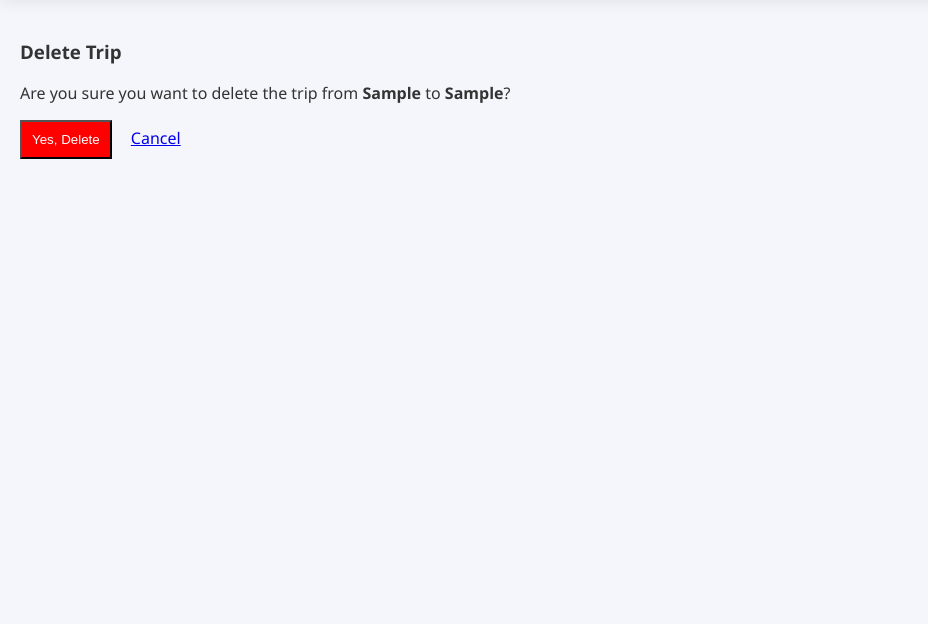
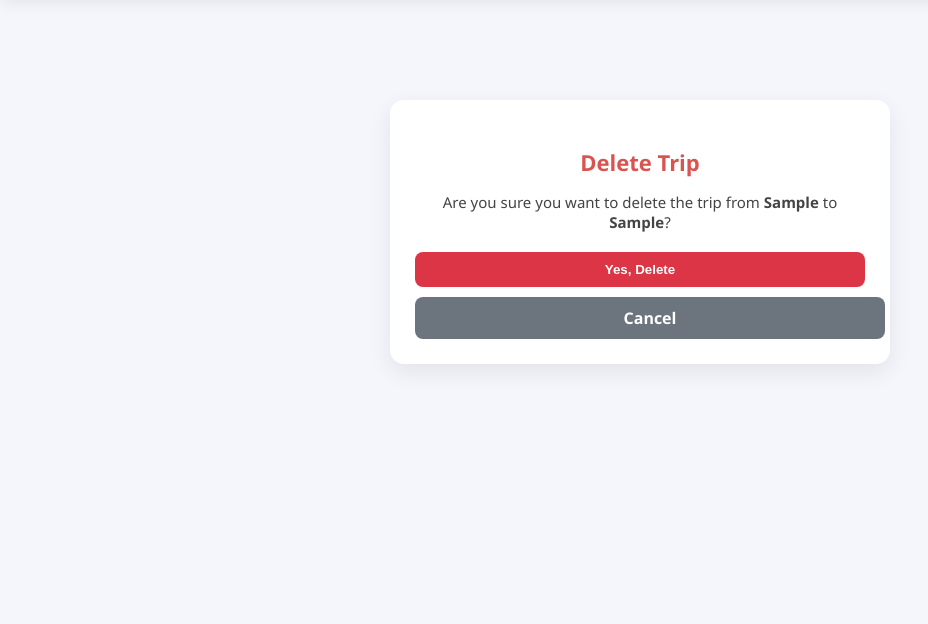
Before and after one commit to Xurwed9/hamsafar-backend, a Django app: page /delete-trip/1/ in a window 1280 px wide. Shown: the part 58-682 px from the top of the page, without its empty margins (0-928 px from the left). Run offline with Django 5.2, Linux system fonts and the light colour scheme; a user stored in the database is signed in; tables that the repository leaves empty hold one stand-in row (values such as "Sample post").

Commit message:
style deletetrip

```diff
--- a/static/css/style.css
+++ b/static/css/style.css
@@ -292,3 +292,86 @@ body {
         transform: translateY(0);
     }
 }
+
+/* ===== DELETE PAGE ===== */
+.delete-container {
+    max-width: 500px;
+    margin: 60px auto;
+    padding: 20px;
+}
+
+.delete-card {
+    background: white;
+    border-radius: 14px;
+    padding: 25px;
+    box-shadow: 0 8px 25px rgba(0,0,0,0.08);
+    text-align: center;
+    animation: fadeUp 0.4s ease;
+}
+
+.delete-title {
+    font-size: 22px;
+    margin-bottom: 15px;
+    color: #d9534f;
+}
+
+.delete-text {
+    font-size: 15px;
+    margin-bottom: 20px;
+    color: #444;
+}
+
+/* FORM */
+.delete-form {
+    display: flex;
+    flex-direction: column;
+    gap: 10px;
+}
+
+/* BUTTONS */
+.btn {
+    padding: 10px;
+    border-radius: 8px;
+    text-decoration: none;
+    border: none;
+    cursor: pointer;
+    font-weight: bold;
+    transition: 0.3s;
+    display: inline-block;
+}
+
+.btn.danger {
+    background: #dc3545;
+    color: white;
+}
+
+.btn.danger:hover {
+    background: #b52a37;
+    transform: translateY(-2px);
+}
+
+.btn.cancel {
+    background: #6c757d;
+    color: white;
+}
+
+.btn.cancel:hover {
+    background: #5a6268;
+    transform: translateY(-2px);
+}
+
+.full {
+    width: 100%;
+}
+
+/* ANIMATION */
+@keyframes fadeUp {
+    from {
+        opacity: 0;
+        transform: translateY(15px);
+    }
+    to {
+        opacity: 1;
+        transform: translateY(0);
+    }
+}
--- a/templates/hamsafar/delete_trip.html
+++ b/templates/hamsafar/delete_trip.html
@@ -1,13 +1,33 @@
 {% extends "accounts/base.html" %}
 {% block main %}
 
-<h3>Delete Trip</h3>
-<p>Are you sure you want to delete the trip from <strong>{{ trip.from_city }}</strong> to <strong>{{ trip.to_city }}</strong>?</p>
+<div class="delete-container">
 
-<form method="post">
-    {% csrf_token %}
-    <button type="submit" style="background-color: red; color: white; padding: 10px;">Yes, Delete</button>
-    <a href="{% url 'trip_list' %}" style="margin-left: 15px;">Cancel</a>
-</form>
+    <div class="delete-card">
+
+        <h3 class="delete-title">Delete Trip</h3>
+
+        <p class="delete-text">
+            Are you sure you want to delete the trip from
+            <strong>{{ trip.from_city }}</strong>
+            to
+            <strong>{{ trip.to_city }}</strong>?
+        </p>
+
+        <form method="post" class="delete-form">
+            {% csrf_token %}
+
+            <button type="submit" class="btn danger full">
+                Yes, Delete
+            </button>
+
+            <a href="{% url 'trip_list' %}" class="btn cancel full">
+                Cancel
+            </a>
+        </form>
+
+    </div>
+
+</div>
 
 {% endblock %}
```
